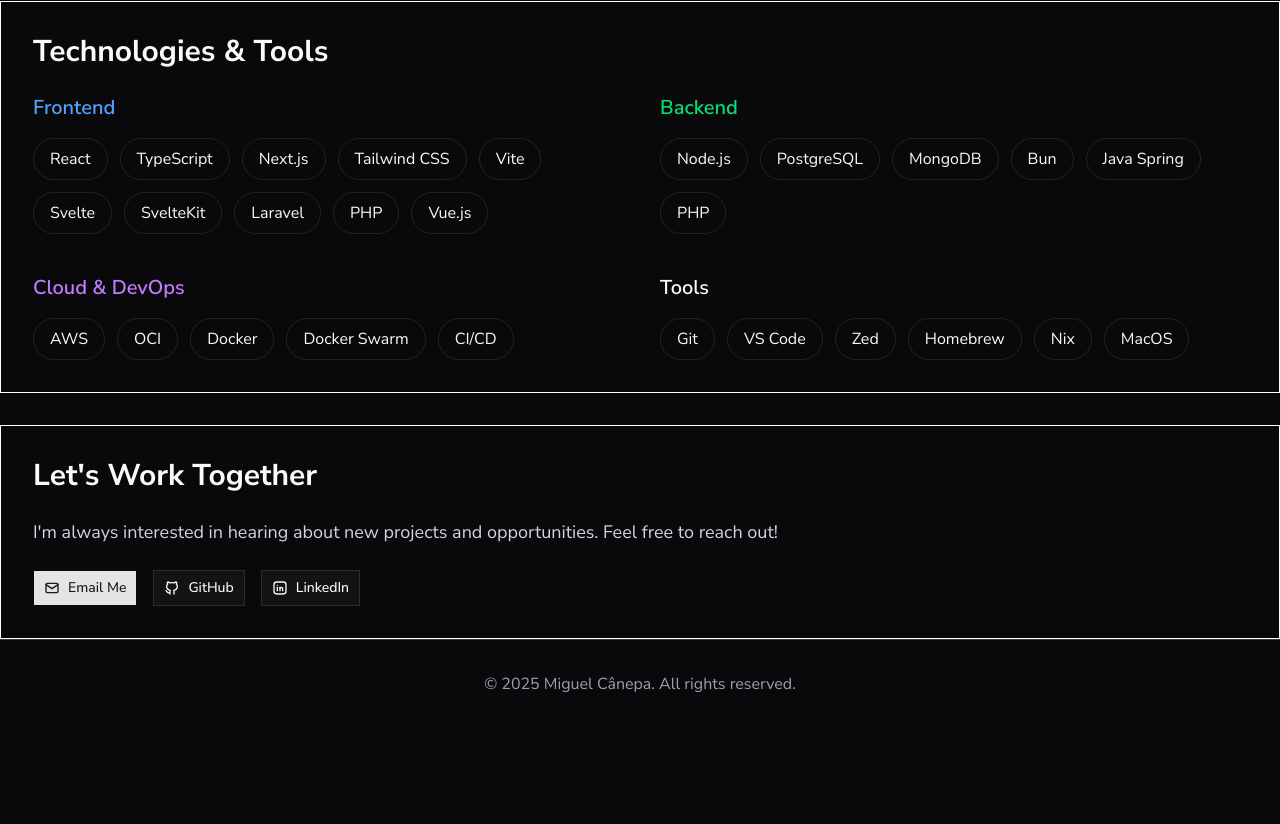
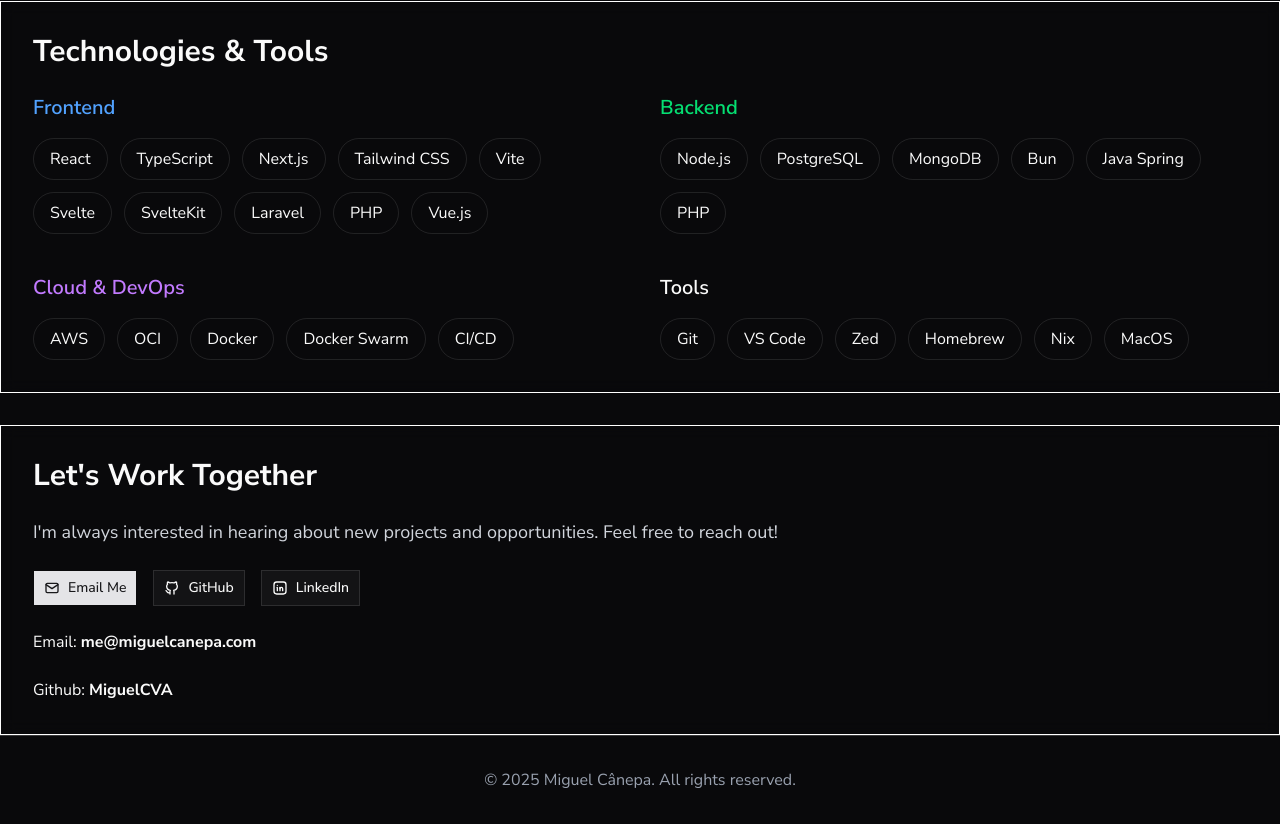
Before and after one commit to MiguelCVA/portfolio, a Next.js app: page /en in a window 1280 px wide. Shown: the part 1502-2326 px from the top of the page. Before the commit the page ends 2230 px from the top, so only its background shows below. Built offline with nearby package versions, Linux system fonts and the light colour scheme.

Commit message:
fix: add missing email and GitHub information in Contact component

```diff
--- a/src/components/sections/contact.tsx
+++ b/src/components/sections/contact.tsx
@@ -60,6 +60,13 @@
 					LinkedIn
 				</Button>
 			</div>
+
+			<h1>
+				Email: <span className="font-bold">me@miguelcanepa.com</span>
+			</h1>
+			<h1>
+				Github: <span className="font-bold">MiguelCVA</span>
+			</h1>
 		</section>
 	)
 }
```
